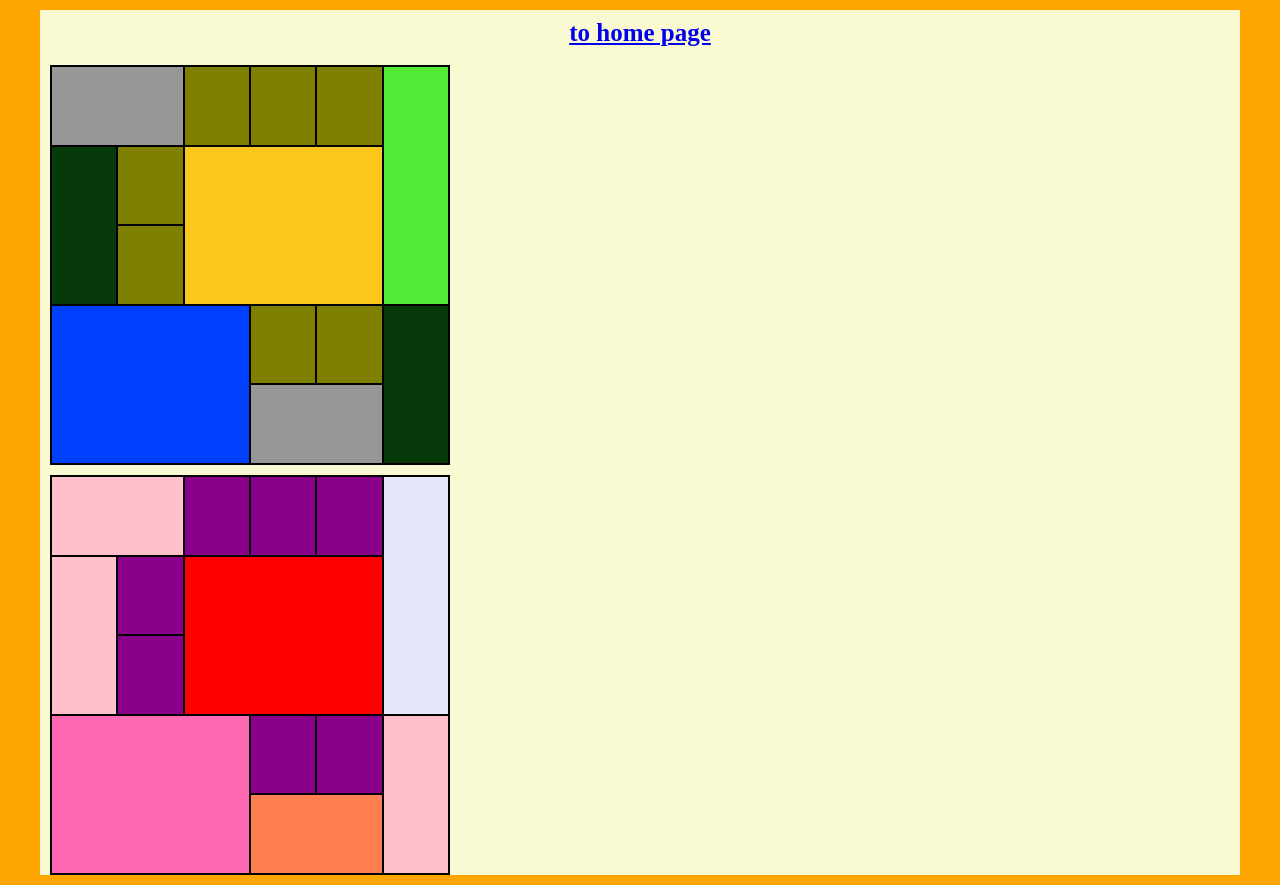
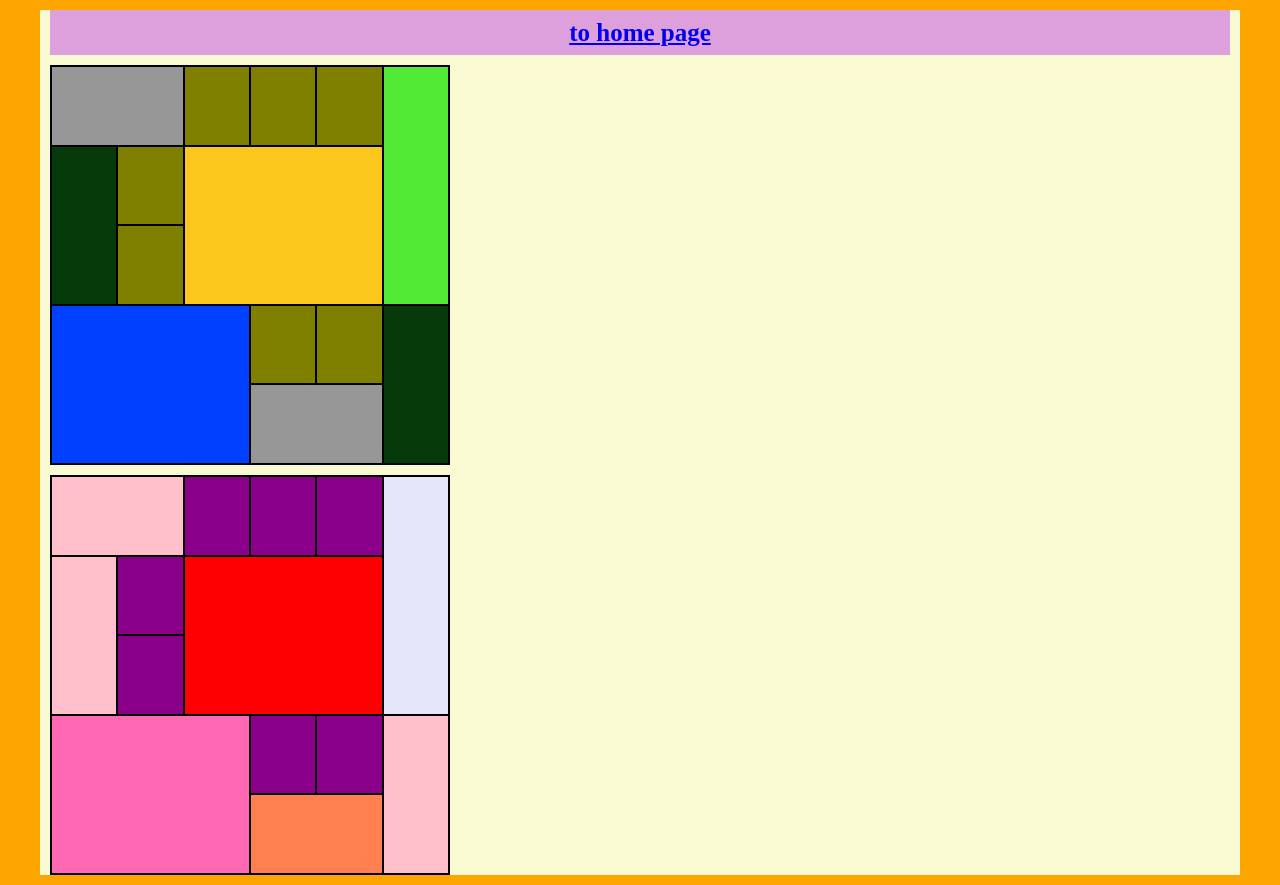
Before and after one commit to Elmimira/hw4, a plain HTML site: page table.html in a window 1280 px wide. Drawn offline with Linux system fonts and the light colour scheme.

Commit message:
change link background

```diff
--- a/css/style.css
+++ b/css/style.css
@@ -21,6 +21,7 @@ body {
 }
 
 .block_two {
+    background: plum;
     text-align: center;
     font-weight: 700;
     font-size: 25px;
```
